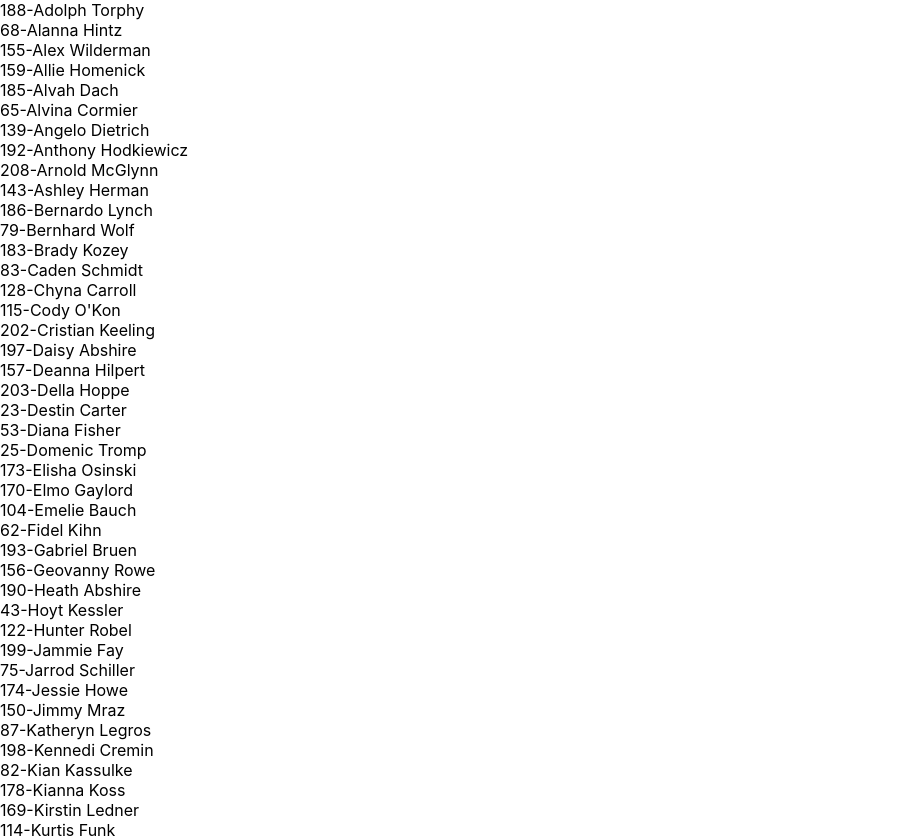
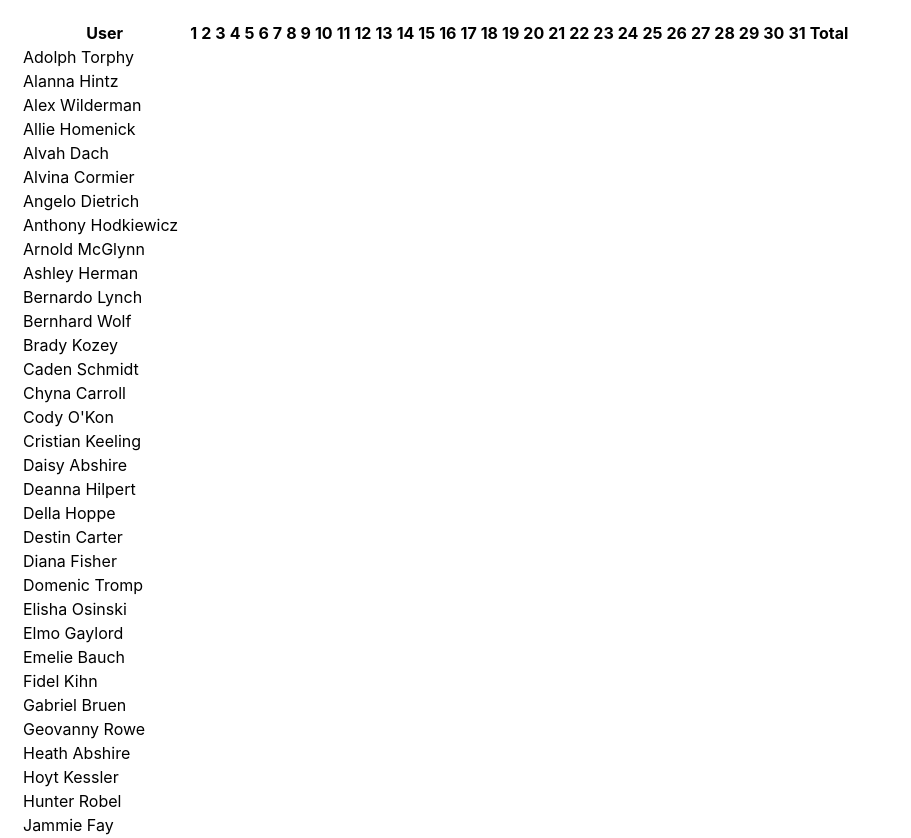
Before and after one commit to notequal21/doc95-test, a React (Create React App) app: page / in a window 1280 px wide. Shown: the top 838 px of the page, without its empty margins (0-911 px from the left). Built offline with nearby package versions, Linux system fonts and the light colour scheme.

Commit message:
users outout in table and created simple UI

```diff
--- a/package.json
+++ b/package.json
@@ -6,6 +6,7 @@
     "@testing-library/jest-dom": "^5.16.1",
     "@testing-library/react": "^12.1.2",
     "@testing-library/user-event": "^13.5.0",
+    "node-sass": "^7.0.0",
     "react": "^17.0.2",
     "react-dom": "^17.0.2",
     "react-redux": "^7.2.6",
--- a/src/App.js
+++ b/src/App.js
@@ -1,21 +1,61 @@
-import logo from './logo.svg';
 import './App.css';
 import users from './state/data.json';
+import style from './Table.module.scss'
 
 function App() {
-  let usersList = users.map(u => <UserCard id={u.id} fullName={u.Fullname} />)
+
+  let usersList = users.map(u => <TableRow
+    key={u.id} id={u.id} fullName={u.Fullname} date={u.Days[0].Date} />)
+
+  console.log(users[0].Days[0].Date);
+
   return (
-    <div>
+    <table className={`${style.table}`}>
+      <tr className={`${style.tableHeader}`}>
+        <th className={`${style.table__col}`}> User</th>
+        <th className={`${style.table__col}`}>1</th>
+        <th className={`${style.table__col}`}>2</th>
+        <th className={`${style.table__col}`}>3</th>
+        <th className={`${style.table__col}`}>4</th>
+        <th className={`${style.table__col}`}>5</th>
+        <th className={`${style.table__col}`}>6</th>
+        <th className={`${style.table__col}`}>7</th>
+        <th className={`${style.table__col}`}>8</th>
+        <th className={`${style.table__col}`}>9</th>
+        <th className={`${style.table__col}`}>10</th>
+        <th className={`${style.table__col}`}>11</th>
+        <th className={`${style.table__col}`}>12</th>
+        <th className={`${style.table__col}`}>13</th>
+        <th className={`${style.table__col}`}>14</th>
+        <th className={`${style.table__col}`}>15</th>
+        <th className={`${style.table__col}`}>16</th>
+        <th className={`${style.table__col}`}>17</th>
+        <th className={`${style.table__col}`}>18</th>
+        <th className={`${style.table__col}`}>19</th>
+        <th className={`${style.table__col}`}>20</th>
+        <th className={`${style.table__col}`}>21</th>
+        <th className={`${style.table__col}`}>22</th>
+        <th className={`${style.table__col}`}>23</th>
+        <th className={`${style.table__col}`}>24</th>
+        <th className={`${style.table__col}`}>25</th>
+        <th className={`${style.table__col}`}>26</th>
+        <th className={`${style.table__col}`}>27</th>
+        <th className={`${style.table__col}`}>28</th>
+        <th className={`${style.table__col}`}>29</th>
+        <th className={`${style.table__col}`}>30</th>
+        <th className={`${style.table__col}`}>31</th>
+        <th className={`${style.table__col}`}>Total</th>
+      </tr>
       {usersList}
-    </div>
+    </table >
   );
 }
 
-let UserCard = (props) => {
+let TableRow = (props) => {
   return (
-    <div>
-      {props.id}-{props.fullName}
-    </div>
+    <tr className={`${style.tableRow}`}>
+      <td className={`${style.table__col}`}>{props.fullName}</td>
+    </tr>
   )
 }
 
--- /dev/null
+++ b/src/Table.module.scss
@@ -0,0 +1,9 @@
+.table {
+  margin: 20px;
+  &Header {
+  }
+  &row {
+  }
+  &__col {
+  }
+}
```
Also changed, not shown: 1 other file (tests, documents, lock files or other folders).
